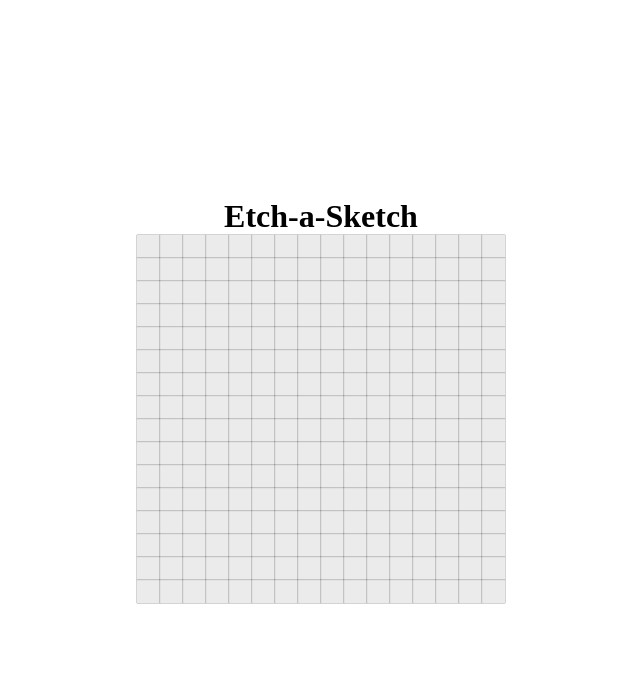
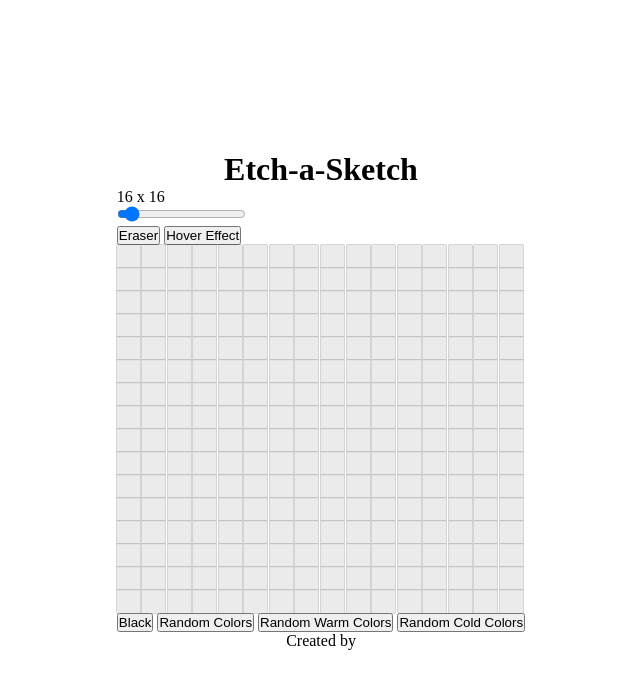
Before and after one commit to Frkn95/Etch-a-Sketch, a plain HTML site: page index.html in a window 1280 px wide. Shown: the whole page, without its empty margins (319-959 px from the left). Drawn offline with Linux system fonts and the light colour scheme.

Commit message:
Changed Structure

```diff
--- a/index.html
+++ b/index.html
@@ -12,9 +12,29 @@
         <h1>Etch-a-Sketch</h1>
     </header>
     <main class="main">
+        <div class="settings">
+            <div class="grid-size">
+                <p>16 x 16</p>
+                <input class ="" type="range" value="16" min="8" max="128">
+            </div>
+            <div class="extraOptions">
+                <button class="eraserBtn">Eraser</button>
+                <button class="hoverRandomEffect">Hover Effect</button>
+            </div>
+        </div>
+
         <div id="container"></div>
+
+        <div class="colorOptions">
+            <button class="blackBtn">Black</button>
+            <button class="rainbowBtn">Random Colors</button>
+            <button class="randomWarmColors">Random Warm Colors</button>
+            <button class="randomColdColors">Random Cold Colors</button>
+        </div>
     </main>
-    <footer class="footer"></footer>
+    <footer class="footer">
+        <p>Created by </p>
+    </footer>
     <script src="script.js"></script>
 </body>
 </html>
```
